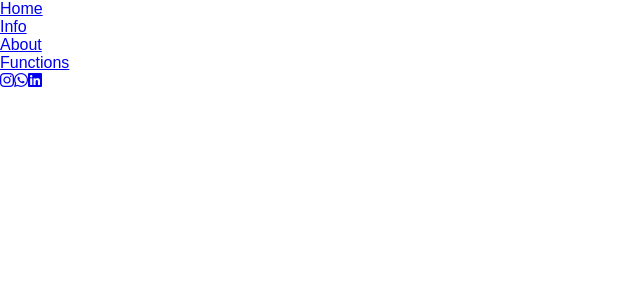
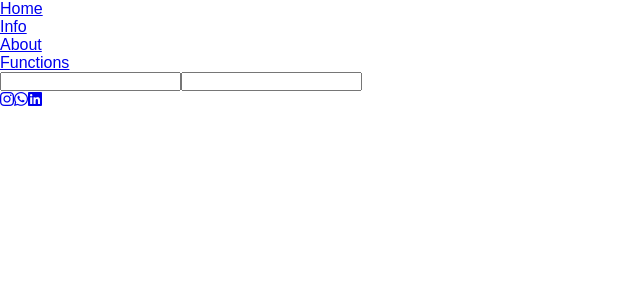
Before and after one commit to BrunoAntonio16/ResidenciaPortoDigitalFrontEnd, a React (Create React App) app: page / in a window 1280 px wide. Shown: the top 300 px of the page, without its empty margins (0-640 px from the left). Built offline with nearby package versions, Linux system fonts and the light colour scheme; a web font is replaced by a local one.

Commit message:
Criação do componente formulário

```diff
--- a/src/App.js
+++ b/src/App.js
@@ -1,5 +1,7 @@
 import NavBar from './components/NavBar/NavBar';
 import Footer from './components/Footer/Footer';
+//import { Form } from 'react-router-dom';
+import Form from './components/Form/Form';
 
 const meusItems = [
   {
@@ -42,10 +44,23 @@ const meusIcons = [
   }
 ];
 
+const meusInputs = [
+  {
+    type: "text",
+    placeholder: "Insira seu email"
+  },
+
+  {
+    type: "password",
+    placeholder: "Insira sua senha"
+  }
+];
+
 function App() {
   return (
     <div className="App">
         <NavBar Item={meusItems}/>
+        <Form Inputs={meusInputs}/>
         <Footer Icons={meusIcons}/>
     </div>
   );
--- /dev/null
+++ b/src/components/Form/Form.js
@@ -0,0 +1,17 @@
+import FormInput from '../FormInput/FormInput';
+
+function Form(props) {
+    return (
+        <>
+            <form>
+                {
+                    props.Inputs.map((element) => {
+                        return (<FormInput type={element.type} placeholder={element.placeholder}/>);
+                    })
+                }
+            </form>
+        </>
+    );
+}
+
+export default Form;
--- /dev/null
+++ b/src/components/FormInput/FormInput.js
@@ -0,0 +1,7 @@
+ function FormInput(props) {
+    return (
+        <input type={props.type} />
+    );
+ }
+
+ export default FormInput;
```
